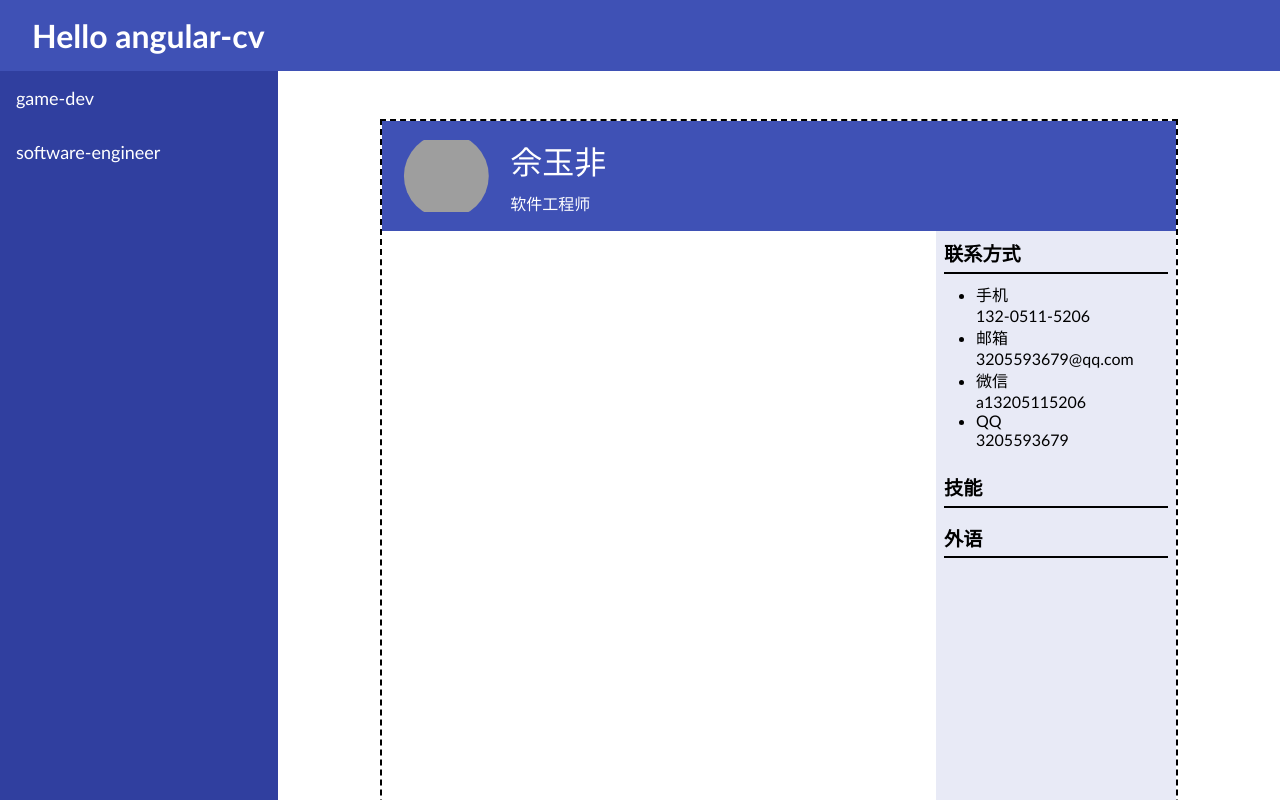
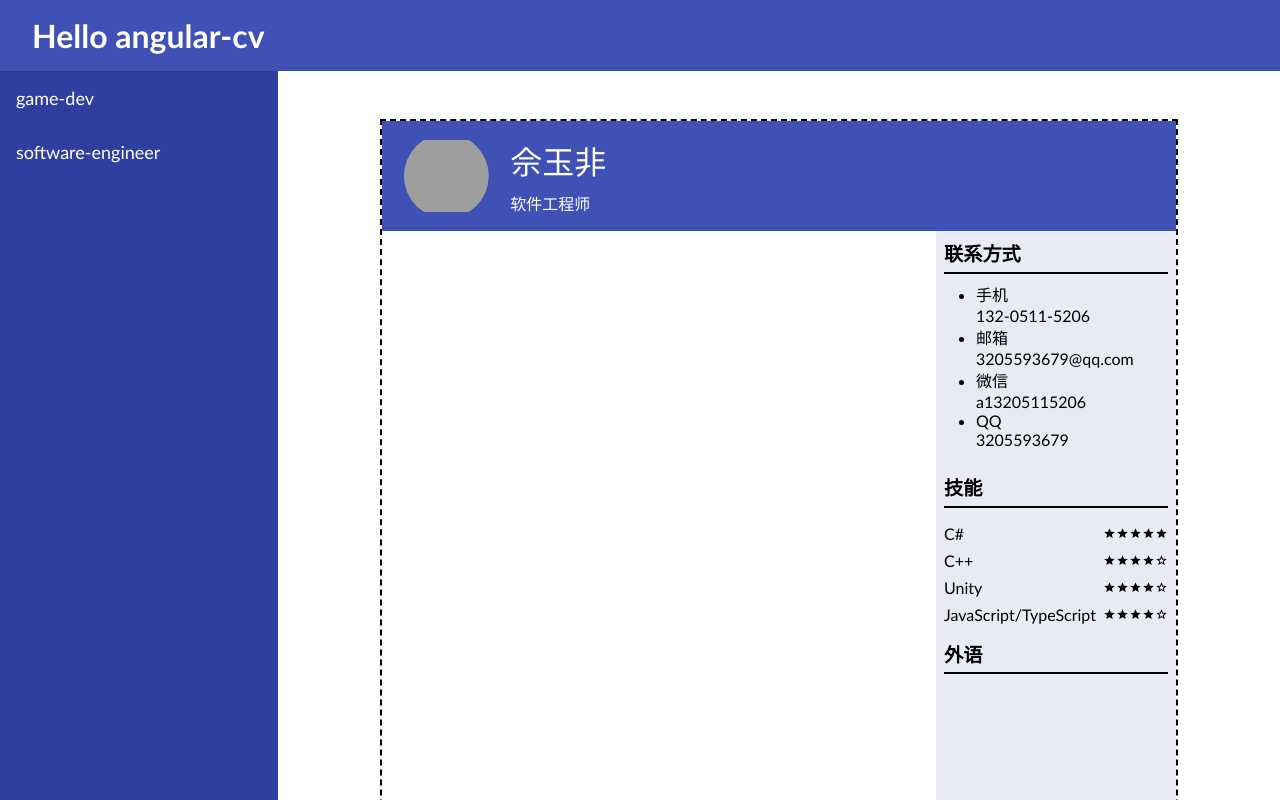
Before and after one commit to SnekTech/angular-cv, an Angular app: page /software-engineer in a window 1280 px wide. Shown: the top 800 px of the page. Built offline with nearby package versions, Linux system fonts and the light colour scheme; grey boxes are pictures that could not be loaded.

Commit message:
add skills component

```diff
--- a/src/app/cv/rating.component.ts
+++ b/src/app/cv/rating.component.ts
@@ -7,12 +7,13 @@ import {IconComponent} from "./icon.component";
   standalone: true,
   imports: [CommonModule, IconComponent],
   template: `
-    <ng-container *ngFor="let rating of [].constructor(maxScore); let i = index;">
-      <app-icon [isFill]="i < score" size="medium">grade</app-icon>
+    <ng-container *ngFor="let _ of [].constructor(maxScore); let i = index;">
+      <app-icon [isFill]="i < rating" [size]="iconSize">grade</app-icon>
     </ng-container>
   `,
 })
 export class RatingComponent {
-  maxScore = 5;
-  @Input() score: number = 3;
+  readonly maxScore = 5;
+  @Input() rating: number = 3;
+  @Input() iconSize: string = 'normal';
 }
--- /dev/null
+++ b/src/app/cv/skills/skills.component.html
@@ -0,0 +1,8 @@
+<app-title-underlined>技能</app-title-underlined>
+
+<div class="skill" *ngFor="let skill of skills">
+  <div class="name">{{skill.skillName}}</div>
+  <div class="grasp">
+    <app-rating [rating]="skill.grasp"></app-rating>
+  </div>
+</div>
--- /dev/null
+++ b/src/app/cv/skills/skills.component.scss
@@ -0,0 +1,13 @@
+.skill {
+  display: flex;
+  justify-content: space-between;
+  margin: 0.5rem 0.5rem;
+
+  .name {
+  }
+
+  .grasp {
+    align-self: flex-end;
+    font-size: small;
+  }
+}
--- /dev/null
+++ b/src/app/cv/skills/skills.component.ts
@@ -0,0 +1,31 @@
+import { Component } from '@angular/core';
+import { CommonModule } from '@angular/common';
+import {TitleUnderlinedComponent} from "../title-underlined/title-underlined.component";
+import {RatingComponent} from "../rating.component";
+
+type Skill = {
+  skillName: string,
+  grasp: 1 | 2 | 3 | 4 | 5,
+}
+
+const syfSkills: Skill[] = [
+  {skillName: 'C#', grasp: 5},
+  {skillName: 'C++', grasp: 4},
+  {skillName: 'Unity', grasp: 4},
+  {skillName: 'JavaScript/TypeScript', grasp: 4},
+];
+
+@Component({
+  selector: 'app-skills',
+  standalone: true,
+  imports: [
+    CommonModule,
+    TitleUnderlinedComponent,
+    RatingComponent,
+  ],
+  templateUrl: './skills.component.html',
+  styleUrls: ['./skills.component.scss']
+})
+export class SkillsComponent {
+  skills: Skill[] = syfSkills;
+}
--- a/src/app/cv/software-engineer/software-engineer.component.html
+++ b/src/app/cv/software-engineer/software-engineer.component.html
@@ -17,9 +17,7 @@
     </div>
     <div class="sidebar">
       <app-contact></app-contact>
-      <div class="skills">
-        <app-title-underlined>技能</app-title-underlined>
-      </div>
+      <app-skills></app-skills>
       <div class="language">
         <app-title-underlined>外语</app-title-underlined>
       </div>
--- a/src/app/cv/software-engineer/software-engineer.component.ts
+++ b/src/app/cv/software-engineer/software-engineer.component.ts
@@ -2,11 +2,12 @@ import { Component } from '@angular/core';
 import { CommonModule } from '@angular/common';
 import {TitleUnderlinedComponent} from "../title-underlined/title-underlined.component";
 import {ContactComponent} from "../contact/contact.component";
+import {SkillsComponent} from "../skills/skills.component";
 
 @Component({
   selector: 'app-software-engineer',
   standalone: true,
-  imports: [CommonModule, TitleUnderlinedComponent, ContactComponent],
+  imports: [CommonModule, TitleUnderlinedComponent, ContactComponent, SkillsComponent],
   templateUrl: './software-engineer.component.html',
   styleUrls: ['./software-engineer.component.scss']
 })
```
